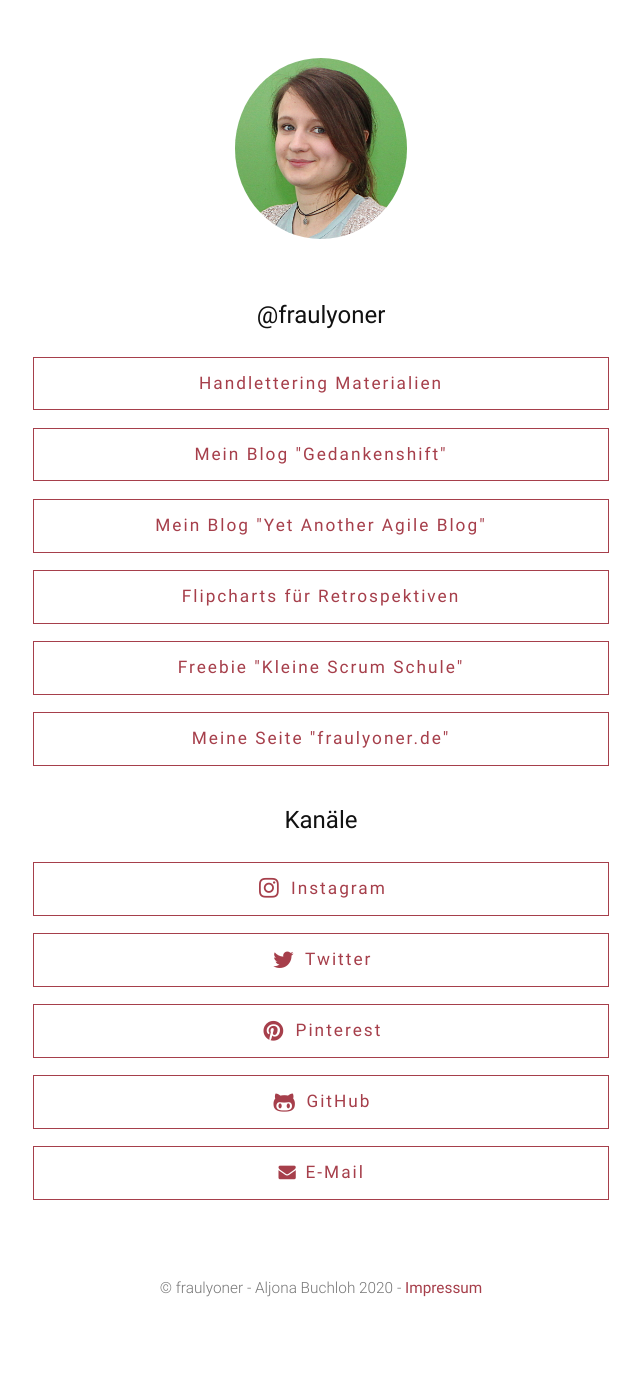
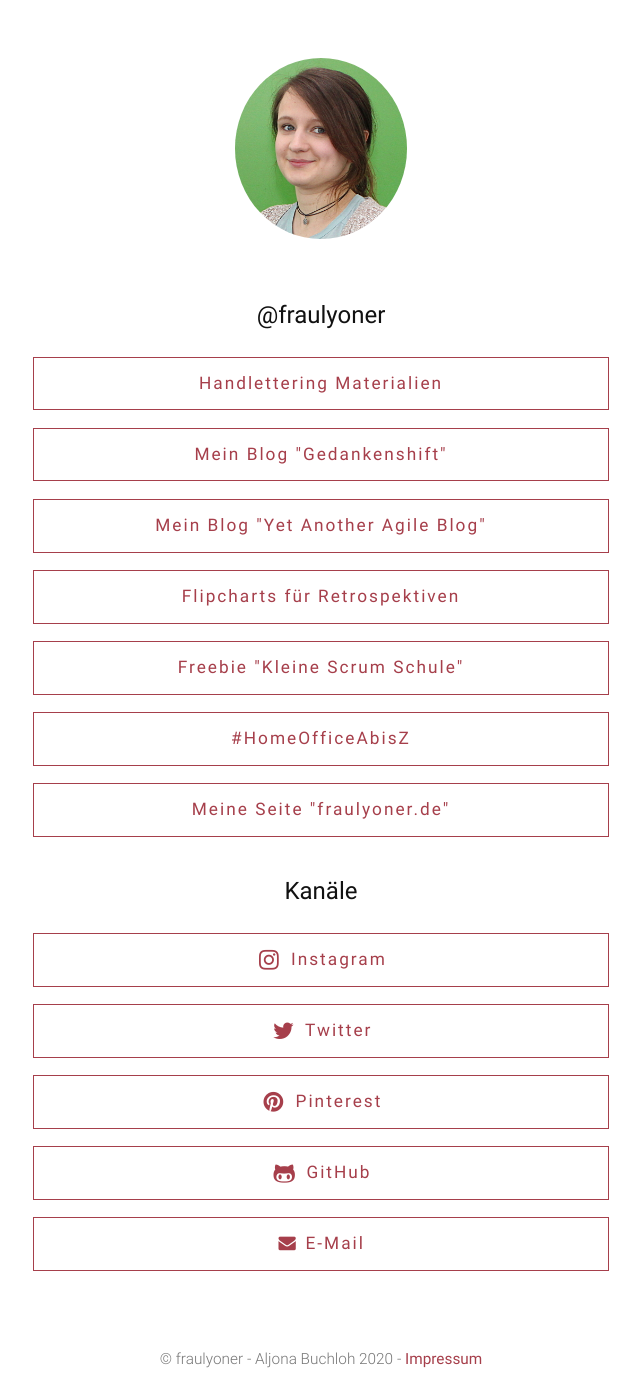
Before and after one commit to fraulyoner/fraulyoner.github.io, a Jekyll site: the page built from link-tree.html, in a window 1280 px wide. Shown: the whole page, without its empty margins (319-959 px from the left). Built offline with Jekyll 4.4.1, drawn with Linux system fonts in a browser that asks for light colours; before the commit the page ends 1315 px from its top, so only the background shows below that.

Commit message:
Add HomeofficeAbisZ page as link to link tree

```diff
--- a/link-tree.html
+++ b/link-tree.html
@@ -19,6 +19,9 @@ layout: default
     </a>
     <a class="button" target="_blank" href="{{ site.links.agile }}2020/02/08/kleine-scrum-schule.html">
       Freebie "Kleine Scrum Schule"
+    </a>
+    <a class="button" href="homeofficeabisz.html">
+      #HomeOfficeAbisZ
     </a>
     <a class="button" href="index.html">
       Meine Seite "fraulyoner.de"
```
